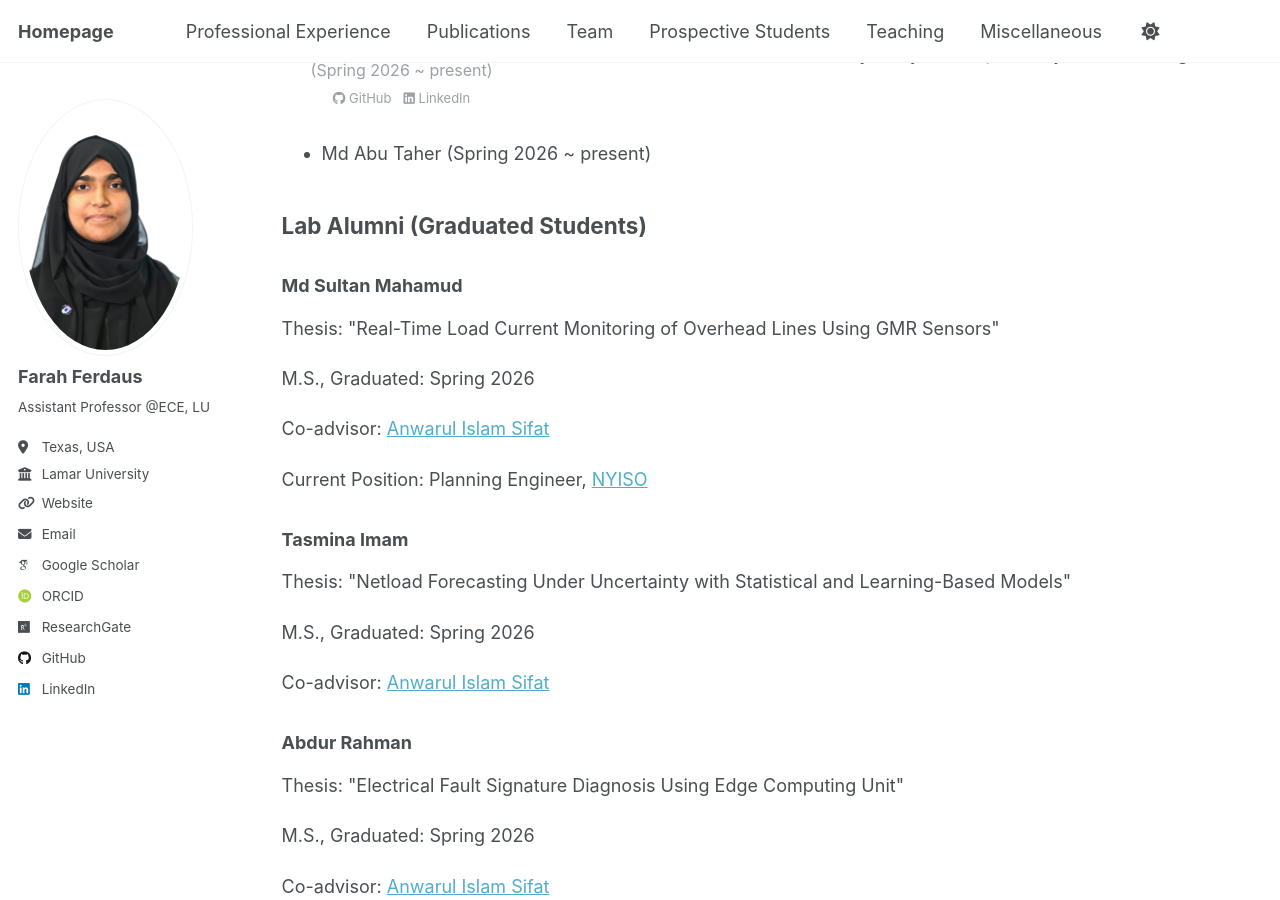
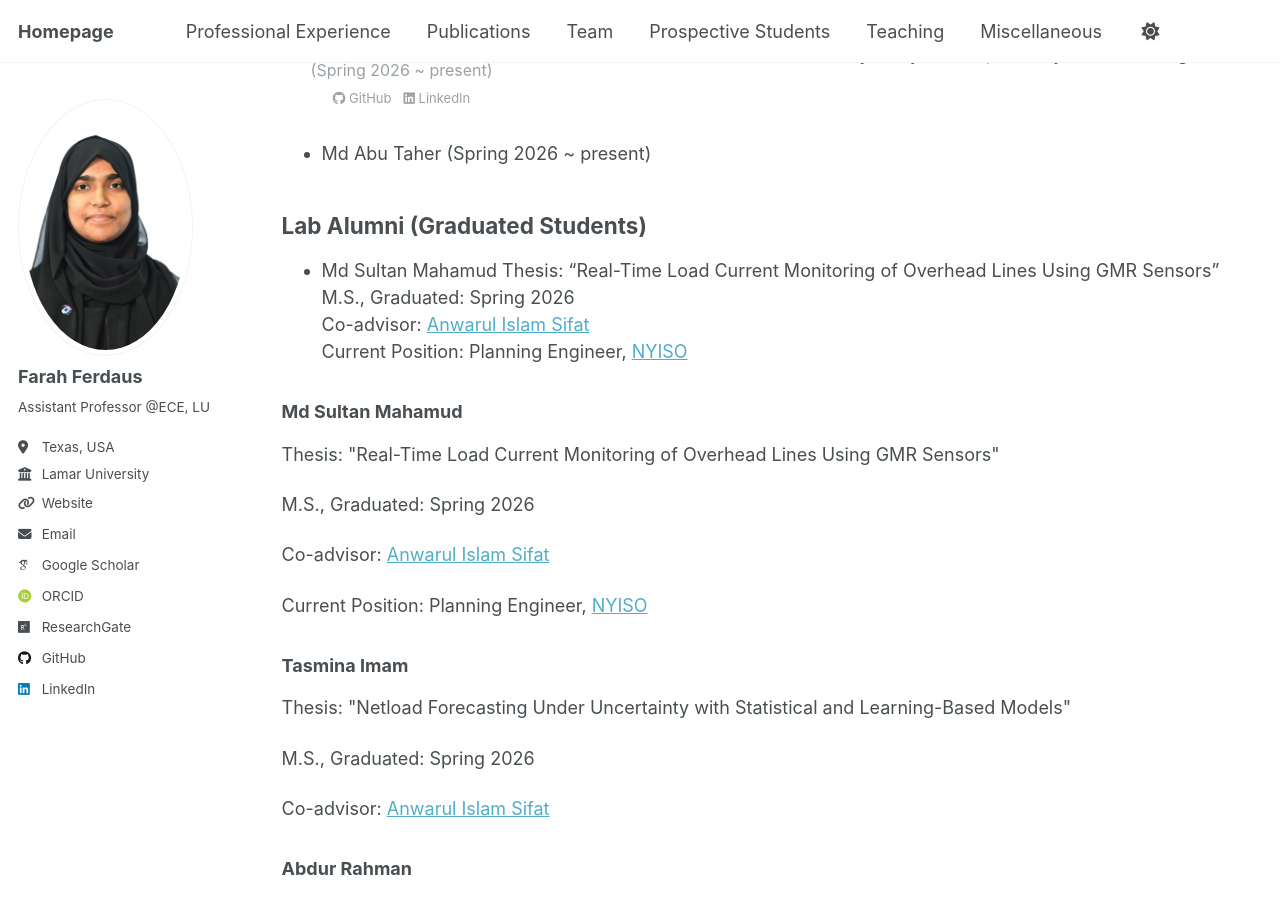
Before and after one commit to fferdaus/fferdaus.github.io, a Jekyll site: the page built from _pages/team.md, in a window 1280 px wide and 900 px high, scrolled down 1626 px. Built offline with Jekyll 4.4.1, drawn with Linux system fonts in a browser that asks for light colours; some web fonts are replaced.

Commit message:
Update team.md

```diff
--- a/_pages/team.md
+++ b/_pages/team.md
@@ -163,6 +163,12 @@ redirect_from:
 - Md Abu Taher (Spring 2026 ~ present)
 
 ## Lab Alumni (Graduated Students)
+- Md Sultan Mahamud
+Thesis: "Real-Time Load Current Monitoring of Overhead Lines Using GMR Sensors"
+M.S., Graduated: Spring 2026
+Co-advisor: [Anwarul Islam Sifat](https://www.linkedin.com/in/aisifat/)
+Current Position: Planning Engineer, [NYISO](https://www.nyiso.com/about-us)
+
 <div class="alumni-list">
 
   <div class="alumni-card">
```
